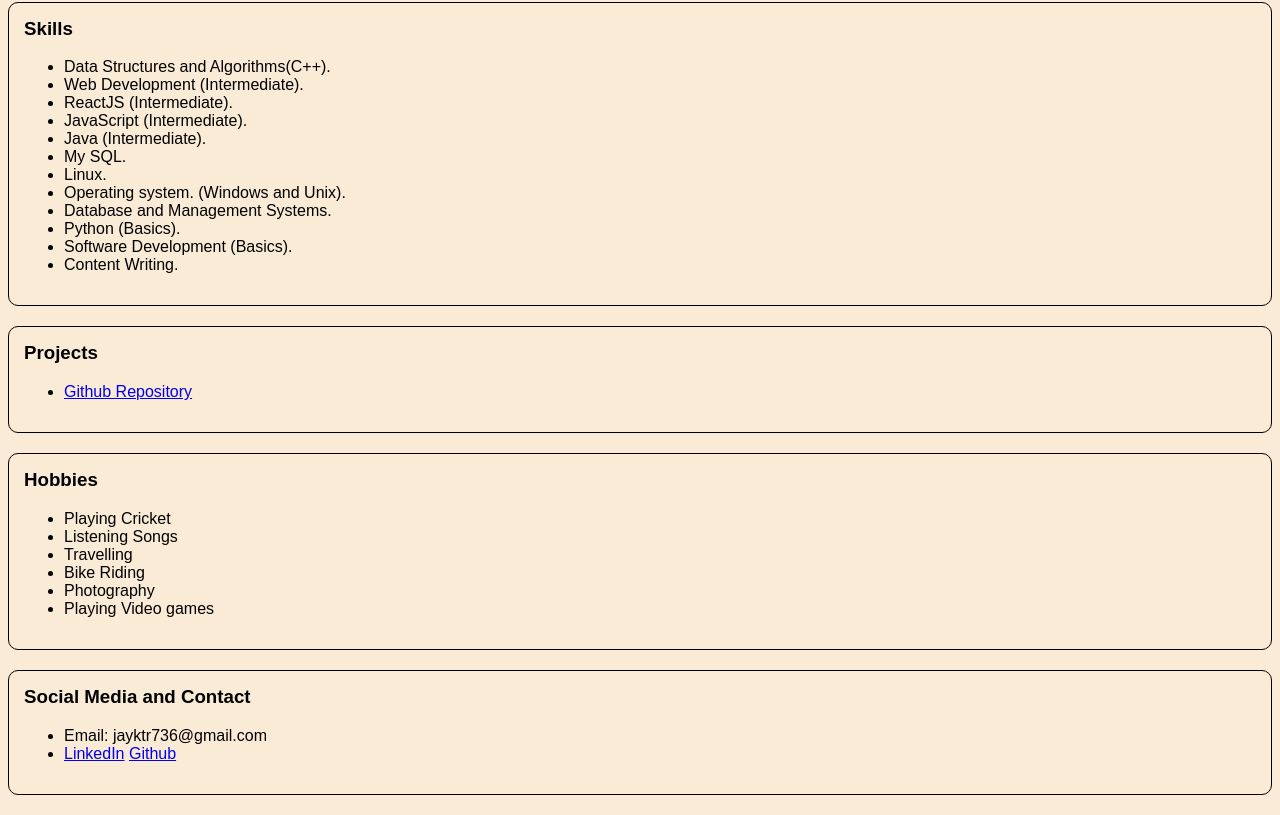
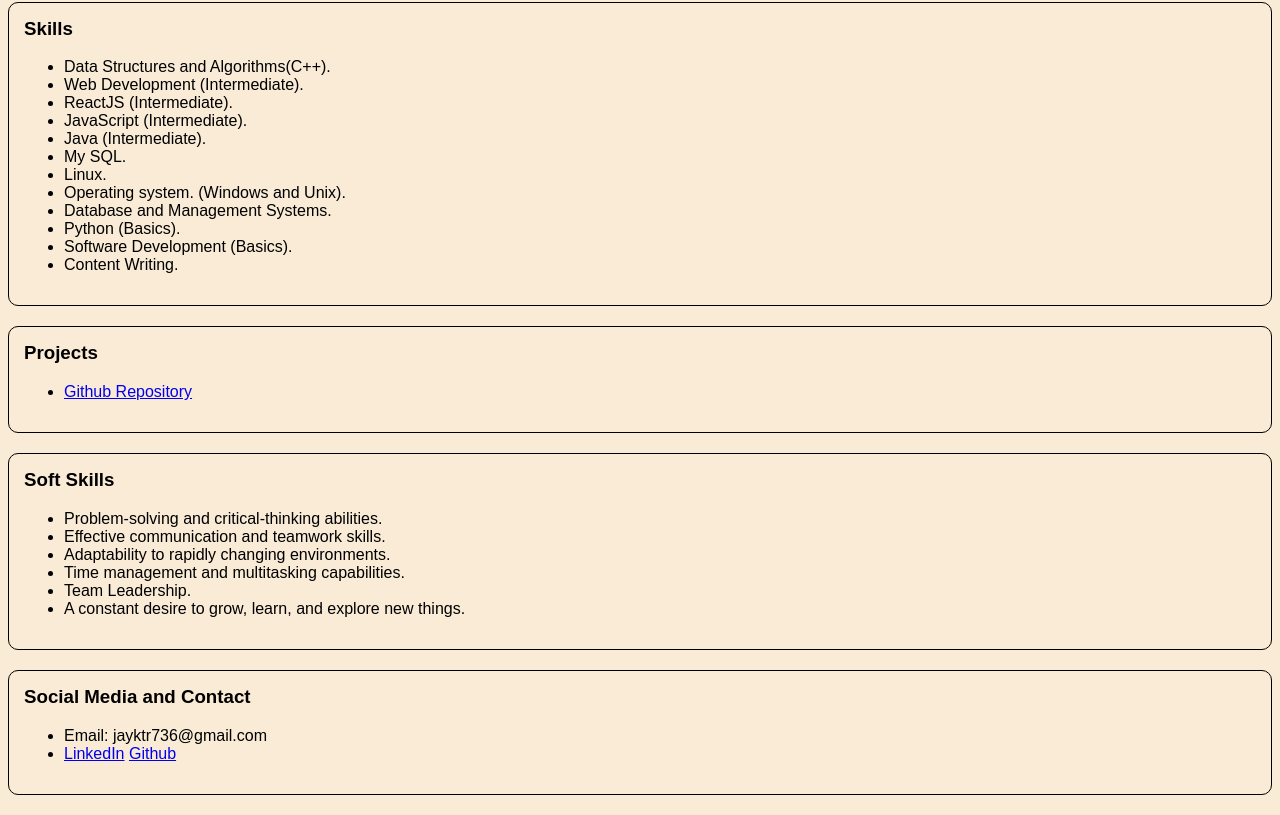
Before and after one commit to Jay-736-Github/Portfolio, a plain HTML site: page index.html in a window 1280 px wide. Shown: the part 381-1196 px from the top of the page. Drawn offline with Linux system fonts and the light colour scheme.

Commit message:
Update index.html

```diff
--- a/index.html
+++ b/index.html
@@ -70,14 +70,15 @@
   </div>
 
   <div class="section-box">
-    <h3>Hobbies</h3>
+    <h3>Soft Skills</h3>
     <ul>
-      <li>Playing Cricket</li>
-      <li>Listening Songs</li>
-      <li>Travelling</li>
-      <li>Bike Riding</li>
-      <li>Photography</li>
-      <li>Playing Video games</li>
+     <li>Problem-solving and critical-thinking abilities.</li>
+     <li>Effective communication and teamwork skills.</li>
+     <li>Adaptability to rapidly changing environments.</li>
+     <li>Time management and multitasking capabilities.</li>
+     <li>Team Leadership.</li>
+     <li>A constant desire to grow, learn, and explore new things.</li>
+
     </ul>
   </div>
 
```
